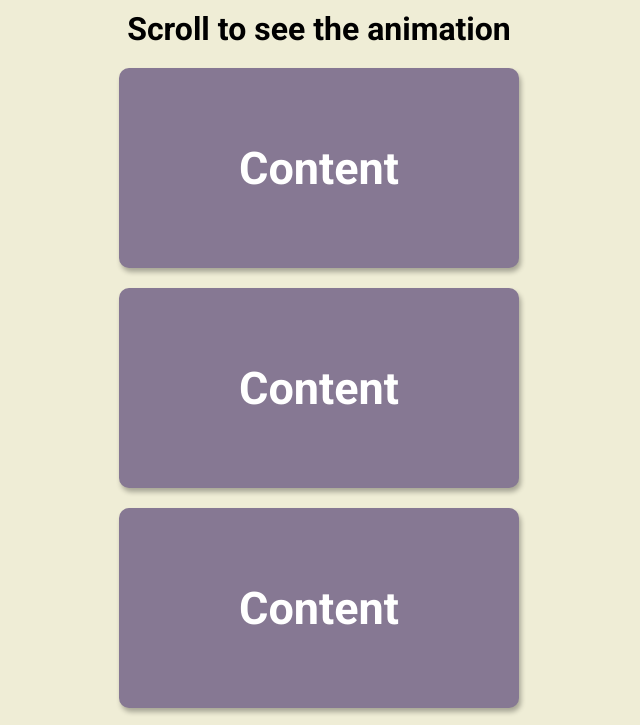
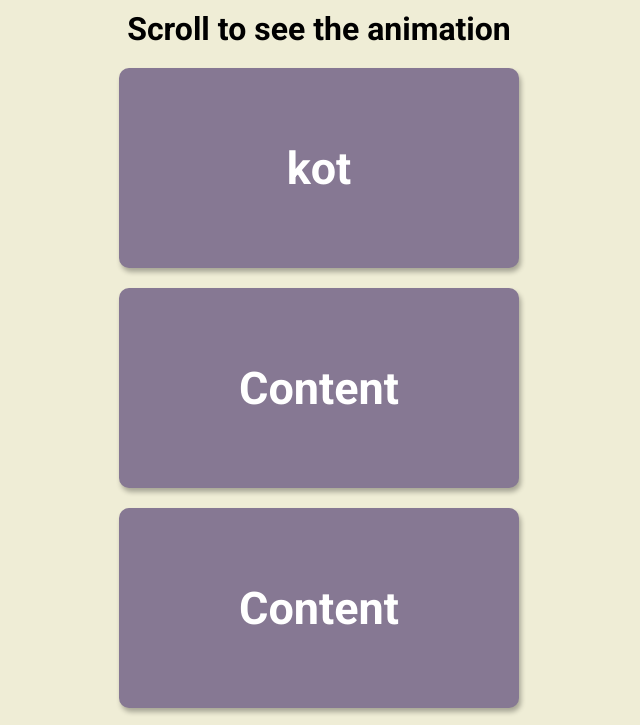
Before and after one commit to All02l/All, a plain HTML site: page index.html in a window 1280 px wide. Shown: the top 725 px of the page, without its empty margins (321-961 px from the left). Drawn offline with Linux system fonts and the light colour scheme.

Commit message:
Add files via upload

```diff
--- a/index.html
+++ b/index.html
@@ -8,7 +8,7 @@
   </head>
   <body>
     <h1>Scroll to see the animation</h1>
-    <div class="box"><a href="https://t.me/hamster_kombat_bot"></a><h2>Content</h2></div>
+    <div class="box"><a href="https://t.me/hamster_kombat_bot"></a><h2>kot</h2></div>
     <div class="box"><h2>Content</h2></div>
     <div class="box"><h2>Content</h2></div>
     <div class="box"><h2>Content</h2></div>
```
